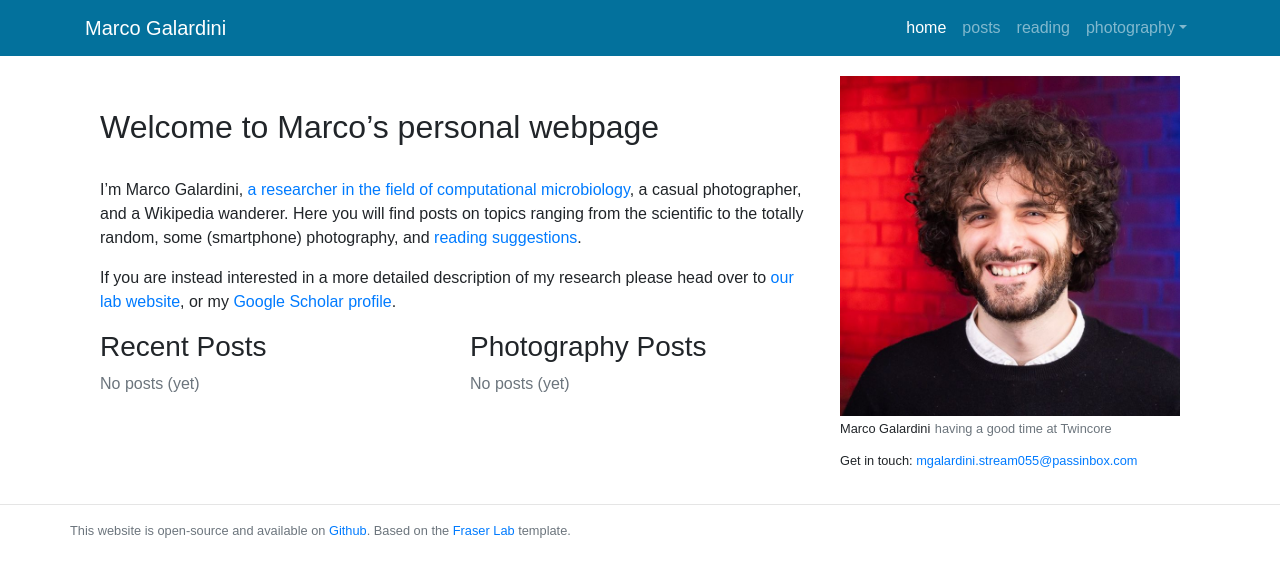
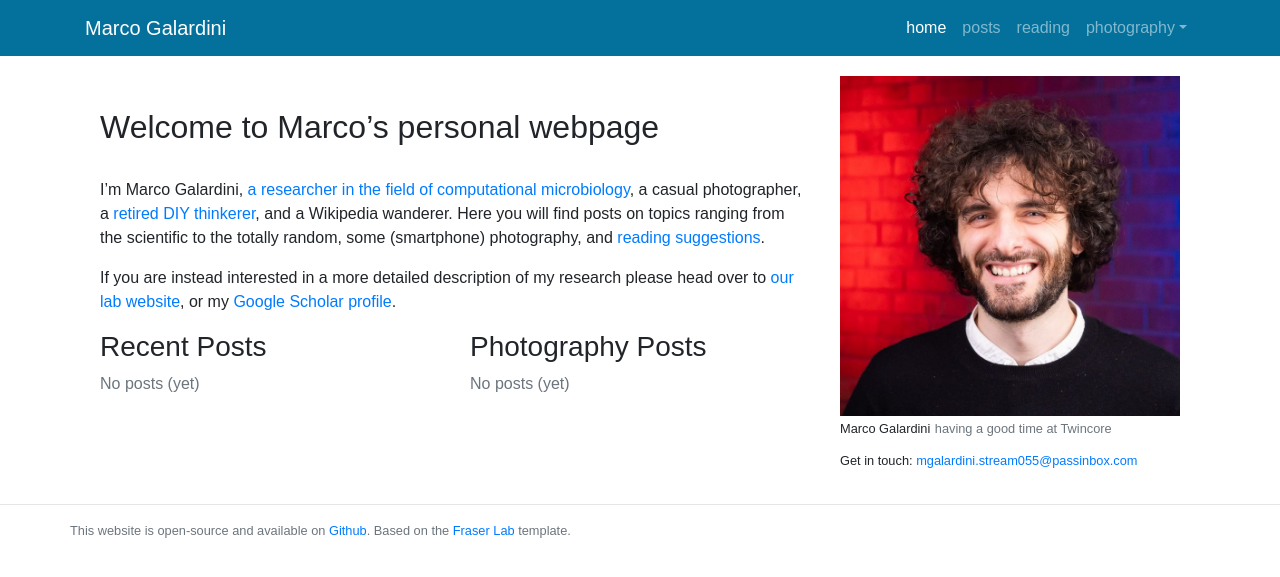
Before and after one commit to mgalardini/mgalardini.github.io, a Jekyll site: the page built from index.md, in a window 1280 px wide. Shown: the top 577 px of the page. Built offline with Jekyll 4.4.1, drawn with Linux system fonts in a browser that asks for light colours; comment, search, counter and statistics services are not loaded.

Commit message:
Small addition

```diff
--- a/index.md
+++ b/index.md
@@ -7,6 +7,6 @@ group: home
 ## Welcome to Marco's personal webpage
 
 <br>
-I'm Marco Galardini, [a researcher in the field of computational microbiology](https://www.microbial-pangenomes-lab.org/), a casual photographer, and a Wikipedia wanderer. Here you will find posts on topics ranging from the scientific to the totally random, some (smartphone) photography, and [reading suggestions](/reading).
+I'm Marco Galardini, [a researcher in the field of computational microbiology](https://www.microbial-pangenomes-lab.org/), a casual photographer, a [retired DIY thinkerer](https://vimeo.com/101011856), and a Wikipedia wanderer. Here you will find posts on topics ranging from the scientific to the totally random, some (smartphone) photography, and [reading suggestions](/reading).
 
 If you are instead interested in a more detailed description of my research please head over to [our lab website](https://www.microbial-pangenomes-lab.org/), or my [Google Scholar profile](https://scholar.google.com/citations?user=sq3ru04AAAAJ).
```
